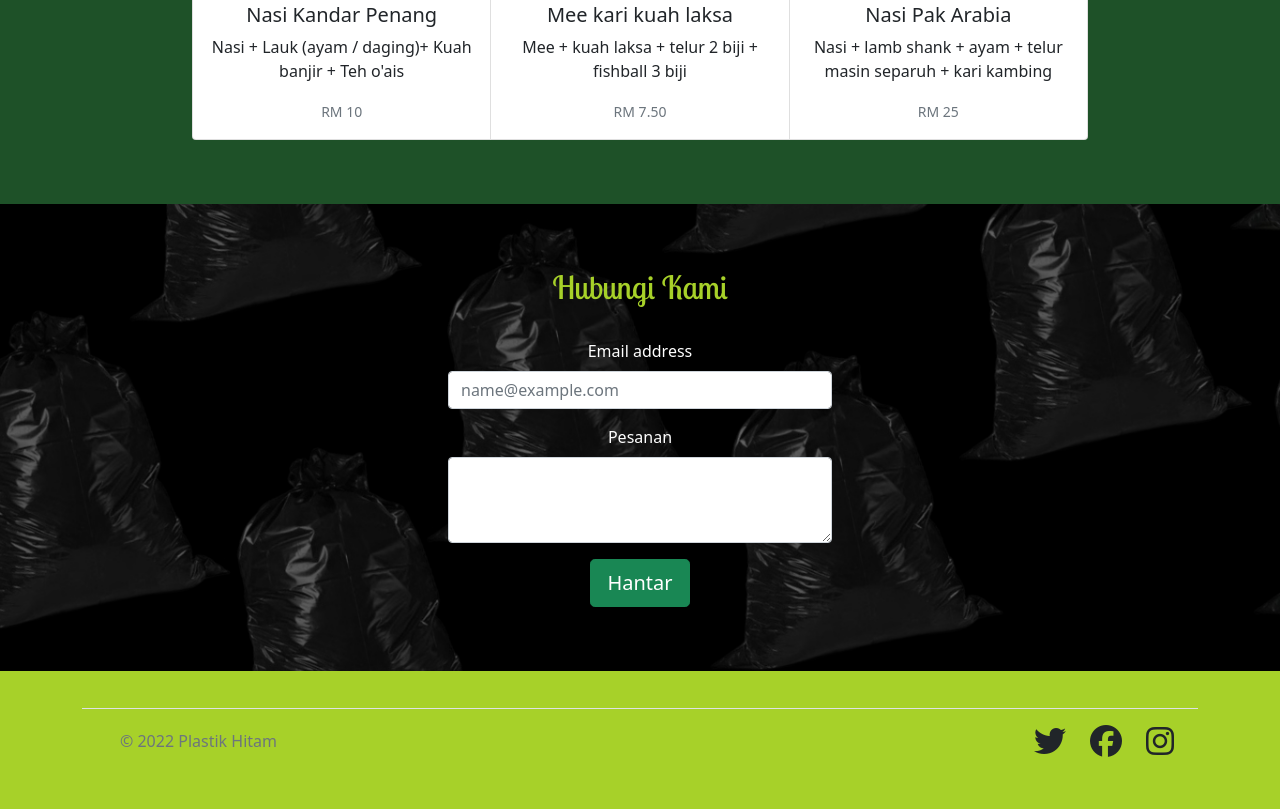
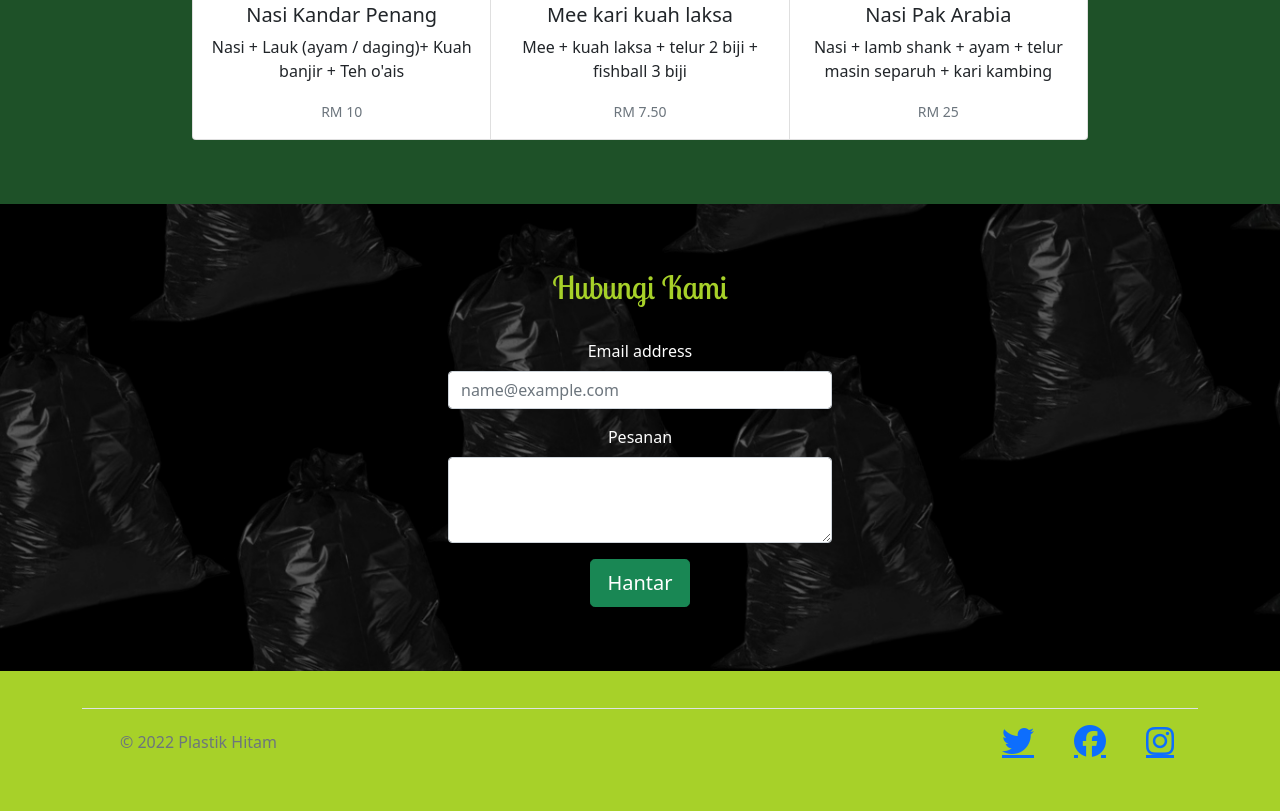
Before and after one commit to MuhdAris/plastikhitam, a plain HTML site: page index.html in a window 1280 px wide. Shown: the part 2108-2919 px from the top of the page. Drawn offline with nearby package versions, Linux system fonts and the light colour scheme.

Commit message:
Update index.html

```diff
--- a/index.html
+++ b/index.html
@@ -185,10 +185,10 @@
         <span class="text-muted">© 2022 Plastik Hitam</span>
       </div>
 
-      <ul class="nav col-md-4 justify-content-end list-unstyled d-flex">
-        <li class="fa-brands fa-twitter fa-2x"><a class="text-muted" href="#"><svg class="bi" width="24" height="24"><use xlink:href="#twitter"></use></svg></a></li>
-        <li class="fa-brands fa-facebook fa-2x"><a href="https://web.facebook.com/?_rdc=1&_rdr"><svg class="bi" width="24" height="24"><use xlink:href="#instagram"></use></svg></a></li>
-        <li class="fa-brands fa-instagram fa-2x"><a class="text-muted" href="#"><svg class="bi" width="24" height="24"><use xlink:href="#facebook"></use></svg></a></li>
+     <ul class="nav col-md-4 justify-content-end list-unstyled d-flex">
+        <li class="ms-3"><a class="fa-brands fa-twitter fa-2x" href="#"><svg class="bi" width="24" height="24"><use xlink:href="#twitter"></use></svg></a></li>
+        <li class="ms-3"><a class="fa-brands fa-facebook fa-2x" href="https://web.facebook.com/?_rdc=1&_rdr"><svg class="bi" width="24" height="24"><use xlink:href="#instagram"></use></svg></a></li>
+        <li class="ms-3"><a class="fa-brands fa-instagram fa-2x" href="#"><svg class="bi" width="24" height="24"><use xlink:href="#facebook"></use></svg></a></li>
       </ul>
     </footer>
   </div>
```
